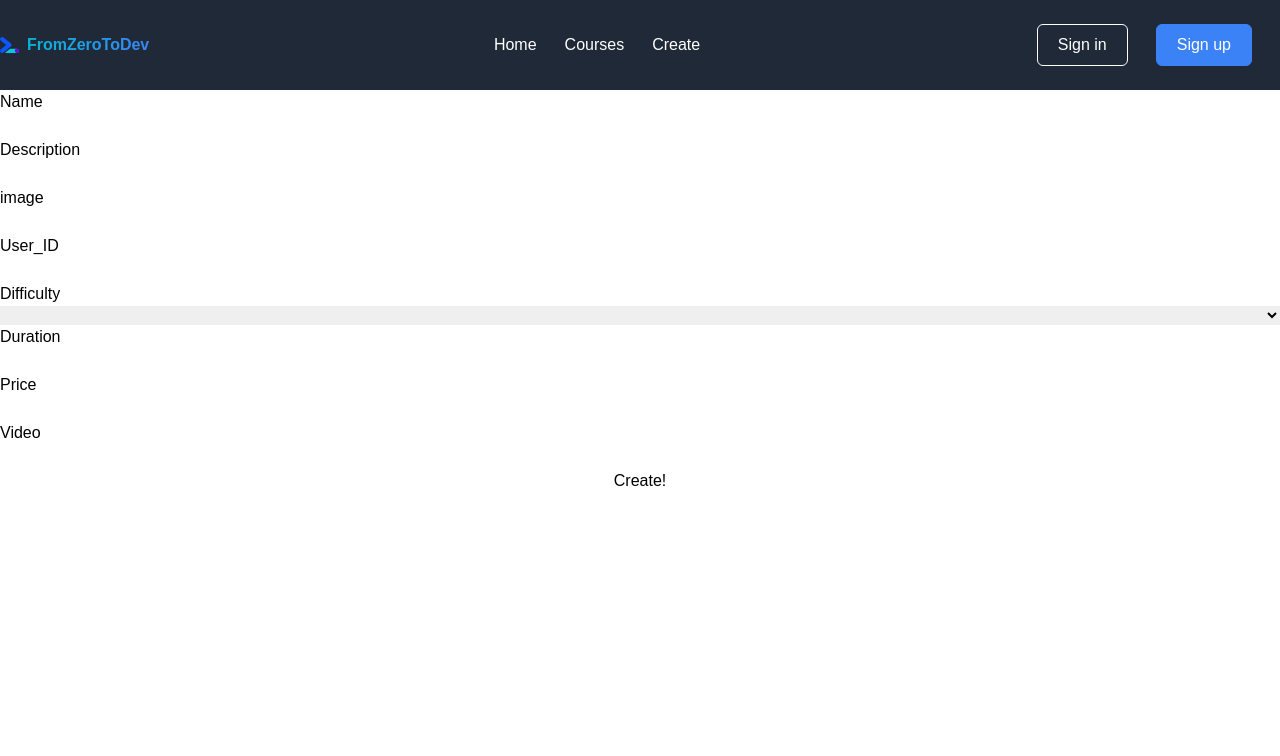
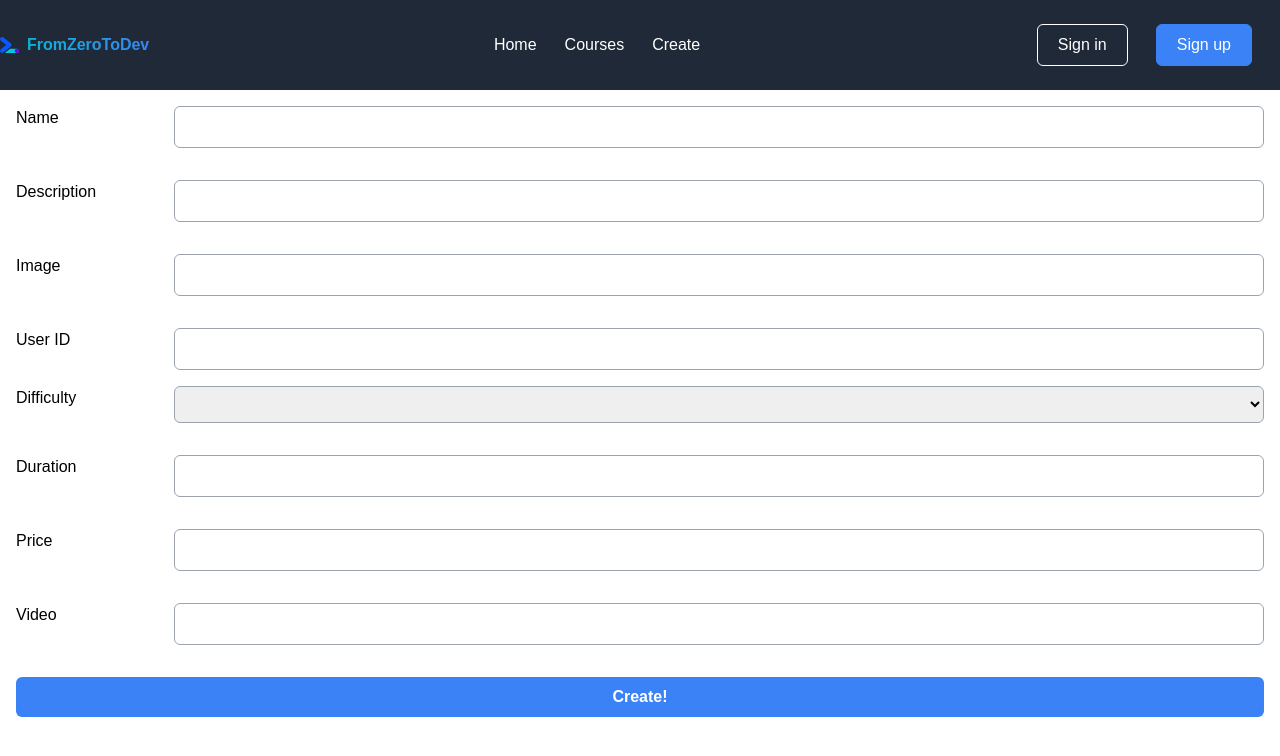
Before and after one commit to geromedina/FromZeroToDev, a React (Vite) app in the folder client/: page /create in a window 1280 px wide. Shown: the top 756 px of the page. Built offline with nearby package versions, Linux system fonts and the light colour scheme.

Commit message:
search y sorter en /courses

```diff
--- a/client/src/App.tsx
+++ b/client/src/App.tsx
@@ -2,16 +2,17 @@ import React from "react";
 import { Route, Routes, useLocation } from "react-router-dom";
 import {Home, Landing, Form, Courses} from "./pages/index"
 import NavBar from "./components/NavBar";
-
-
 import "./index.css";
 import CardDetail from "./components/CardDetail/CardDetail";
+// import SideBar from "./components/SideBar/side";
 
 const App: React.FC = (): JSX.Element => {
   const location = useLocation()
   return (
     <div>
-      {location.pathname !== "/" && <NavBar />}
+      {/* {location.pathname !== "/" && <NavBar />} */}
+      {location.pathname !== "/home" && <NavBar />}
+      {/* {location.pathname === "/courses" && <SideBar />} */}
       <Routes>
         <Route path="/create" element={<Form />} />
         <Route path="/home" element={<Home />} />
--- a/client/src/components/Filters/SearchBar/SearchBar.tsx
+++ b/client/src/components/Filters/SearchBar/SearchBar.tsx
@@ -10,12 +10,19 @@ export const SearchBar: React.FC = (): JSX.Element => {
   };
 
   return (
-    <form>
+<form className="flex items-center">
   <input
+    className="border rounded-l py-2 px-3 w-64 focus:outline-none focus:ring-2 focus:ring-blue-500"
     type="text"
     placeholder="Search for Courses..."
     onChange={handleChange}
   />
+  <button
+    className="bg-blue-500 hover:bg-blue-700 text-white font-bold py-2 px-4 rounded-r"
+    type="submit"
+  >
+    Search
+  </button>
 </form>
   );
 };
--- a/client/src/components/Filters/Sorters/Sorter.tsx
+++ b/client/src/components/Filters/Sorters/Sorter.tsx
@@ -62,8 +62,11 @@ export const Sorter: React.FC = (): JSX.Element => {
 
   return (
 <>
-      <label> Sort by:</label>
-      <select onChange={changeHandler}>
+  <label className="mr-2">Sort by:</label>
+  <select
+    className="border border-gray-300 rounded-md shadow-sm p-2 focus:outline-none focus:ring-2 focus:ring-blue-500"
+    onChange={changeHandler}
+  >
     <option value="Name Descending">Name Descending</option>
     <option value="Name Ascending">Name Ascending</option>
     <option value="Difficulty Descending">Difficulty Descending</option>
--- /dev/null
+++ b/client/src/components/SideBar/side.tsx
@@ -0,0 +1,77 @@
+// import React, { useState } from "react";
+// import { HiMenuAlt3 } from "react-icons/hi";
+// import { MdOutlineDashboard } from "react-icons/md";
+// import { RiSettings4Line } from "react-icons/ri";
+// import { TbReportAnalytics } from "react-icons/tb";
+// import { AiOutlineUser, AiOutlineHeart } from "react-icons/ai";
+// import { FiMessageSquare, FiFolder, FiShoppingCart } from "react-icons/fi";
+// import { Link } from "react-router-dom";
+// import { SearchBar } from "../Filters/SearchBar/SearchBar";
+// import { Sorter } from "../Filters/Sorters/Sorter";
+
+
+// const SideBar = () => {
+//   const menus = [
+//     { name: "dashboard", link: "/", icon: MdOutlineDashboard },
+//     { name: "user", link: "/", icon: AiOutlineUser },
+//     { name: "messages", link: "/", icon: FiMessageSquare },
+//     { name: "analytics", link: "/", icon: TbReportAnalytics, margin: true },
+//     { name: "File Manager", link: "/", icon: FiFolder },
+//     { name: "Cart", link: "/", icon: FiShoppingCart },
+//     { name: "Saved", link: "/", icon: AiOutlineHeart, margin: true },
+//     { name: "Setting", link: "/", icon: RiSettings4Line },
+//   ];
+//   const [open, setOpen] = useState(true);
+//   return (
+//     <section className="flex gap-6">
+//       <div
+//         className={`bg-[#0e0e0e] min-h-screen ${
+//           open ? "w-72" : "w-16"
+//         } duration-500 text-gray-100 px-4`}
+//       >
+//         <div className="py-3 flex justify-end">
+//           <HiMenuAlt3
+//             size={26}
+//             className="cursor-pointer"
+//             onClick={() => setOpen(!open)}
+//           />
+//         </div>
+//         <div className="mt-4 flex flex-col gap-4 relative">
+//           {menus?.map((menu, i) => (
+//             <Link
+//               to={menu?.link}
+//               key={i}
+//               className={` ${
+//                 menu?.margin && "mt-5"
+//               } group flex items-center text-sm  gap-3.5 font-medium p-2 hover:bg-gray-800 rounded-md`}
+//             >
+//               <div>{React.createElement(menu?.icon, { size: "20" })}</div>
+//               <h2
+//                 style={{
+//                   transitionDelay: `${i + 3}00ms`,
+//                 }}
+//                 className={`whitespace-pre duration-500 ${
+//                   !open && "opacity-0 translate-x-28 overflow-hidden"
+//                 }`}
+//               >
+//                 {menu?.name}
+//               </h2>
+//               <h2
+//                 className={`${
+//                   open && "hidden"
+//                 } absolute left-48 bg-white font-semibold whitespace-pre text-gray-900 rounded-md drop-shadow-lg px-0 py-0 w-0 overflow-hidden group-hover:px-2 group-hover:py-1 group-hover:left-14 group-hover:duration-300 group-hover:w-fit  `}
+//               >
+//                 {menu?.name}
+//               </h2>
+//             </Link>
+//           ))}
+//         </div>
+//       </div>
+//       <div className="m-3 text-xl text-gray-900 font-semibold">
+
+//       </div>
+//     </section>
+//   );
+// };
+
+// export default SideBar;
--- a/client/src/pages/Courses/Courses.tsx
+++ b/client/src/pages/Courses/Courses.tsx
@@ -5,6 +5,9 @@ import CardsContainer from "../../components/CardsContainer/CardsContainer";
 import { useAppSelector } from "../../store/hooks";
 import Pagination from "../../components/Pagination/Pagination";
 import "./Courses.css"
+import { SearchBar } from "../../components/Filters/SearchBar/SearchBar";
+import { Sorter } from "../../components/Filters/Sorters/Sorter";
+import Footer from "../../components/Footer/Footer";
 
 interface Course {
   name: string;
@@ -33,13 +36,23 @@ const Courses: React.FC = (): JSX.Element => {
 
   return (
 <>
+  <div className="flex justify-between items-center mb-4">
+    <div className="flex-1">
+      <Sorter />
+    </div>
+    <div className="ml-4">
+      <SearchBar />
+    </div>
+  </div>
   <CardsContainer currentCourses={currentCourses} />
+  <div className="flex justify-center mt-4">
     <Pagination
       currentPage={currentPage}
       coursesPerPage={coursesPerPage}
       totalCourses={courses.length}
       paginate={paginate}
     />
+  </div>
 </>
   );
 };
--- a/client/src/pages/Form/Form.tsx
+++ b/client/src/pages/Form/Form.tsx
@@ -88,38 +88,43 @@ const Form: React.FC = (): JSX.Element => {
   };
   return (
     <div className="border-solid">
-      <form onSubmit={submitHandler} className="grid grid-colms-8 border-solid">
-        <label>Name</label>
+  <form onSubmit={submitHandler} className="grid grid-cols-8 border-solid gap-4 p-4">
+    <label className="col-span-1">Name</label>
     <input
-          className="border-solid"
+      className="col-span-7 border border-gray-400 rounded-md p-2"
       value={form.name}
       onChange={changeHandler}
       name="name"
     ></input>
-        <span>{errors.name}</span>
+    <span className="col-span-8 text-red-500">{errors.name}</span>
 
-        <label>Description</label>
+    <label className="col-span-1">Description</label>
     <input
       value={form.description}
       onChange={changeHandler}
       name="description"
-          className="border-solid"
+      className="col-span-7 border border-gray-400 rounded-md p-2"
     ></input>
-        <span>{errors.description}</span>
-        <label>image</label>
-        <input value={form.image} onChange={changeHandler} name="image"></input>
-        <span>{errors.image}</span>
-        <label>User_ID</label>
+    <span className="col-span-8 text-red-500">{errors.description}</span>
+
+    <label className="col-span-1">Image</label>
+    <input value={form.image} onChange={changeHandler} name="image" className="col-span-7 border border-gray-400 rounded-md p-2"></input>
+    <span className="col-span-8 text-red-500">{errors.image}</span>
+
+    <label className="col-span-1">User ID</label>
     <input
       value={form.user_id}
       onChange={changeHandler}
       name="user_id"
+      className="col-span-7 border border-gray-400 rounded-md p-2"
     ></input>
-        <label>Difficulty</label>
+
+    <label className="col-span-1">Difficulty</label>
     <select
       value={form.difficulty}
       onChange={changeHandler}
       name="difficulty"
+      className="col-span-7 border border-gray-400 rounded-md p-2"
     >
       <option value="" key={""}>
         {" "}
@@ -137,21 +142,28 @@ const Form: React.FC = (): JSX.Element => {
         Advanced{" "}
       </option>
     </select>
-        <span>{errors.difficulty}</span>
-        <label>Duration</label>
+    <span className="col-span-8 text-red-500">{errors.difficulty}</span>
+
+    <label className="col-span-1">Duration</label>
     <input
       value={form.duration}
       onChange={changeHandler}
       name="duration"
+      className="col-span-7 border border-gray-400 rounded-md p-2"
     ></input>
-        <span>{errors.duration}</span>
-        <label>Price</label>
-        <input value={form.price} onChange={changeHandler} name="price"></input>
-        <span>{errors.price}</span>
-        <label>Video</label>
-        <input value={form.video} onChange={changeHandler} name="video"></input>
-        <span>{errors.video}</span>
-        <button type="submit"> Create! </button>
+    <span className="col-span-8 text-red-500">{errors.duration}</span>
+
+    <label className="col-span-1">Price</label>
+    <input value={form.price} onChange={changeHandler} name="price" className="col-span-7 border border-gray-400 rounded-md p-2"></input>
+    <span className="col-span-8 text-red-500">{errors.price}</span>
+
+    <label className="col-span-1">Video</label>
+    <input value={form.video} onChange={changeHandler} name="video" className="col-span-7 border border-gray-400 rounded-md p-2"></input>
+    <span className="col-span-8 text-red-500">{errors.video}</span>
+
+    <button type="submit" className="col-span-8 bg-blue-500 hover:bg-blue-700 text-white font-bold py-2 px-4 rounded-md">
+      Create!
+    </button>
   </form>
 </div>
   );
```
Lines whose indentation alone changed are shown as unchanged.
